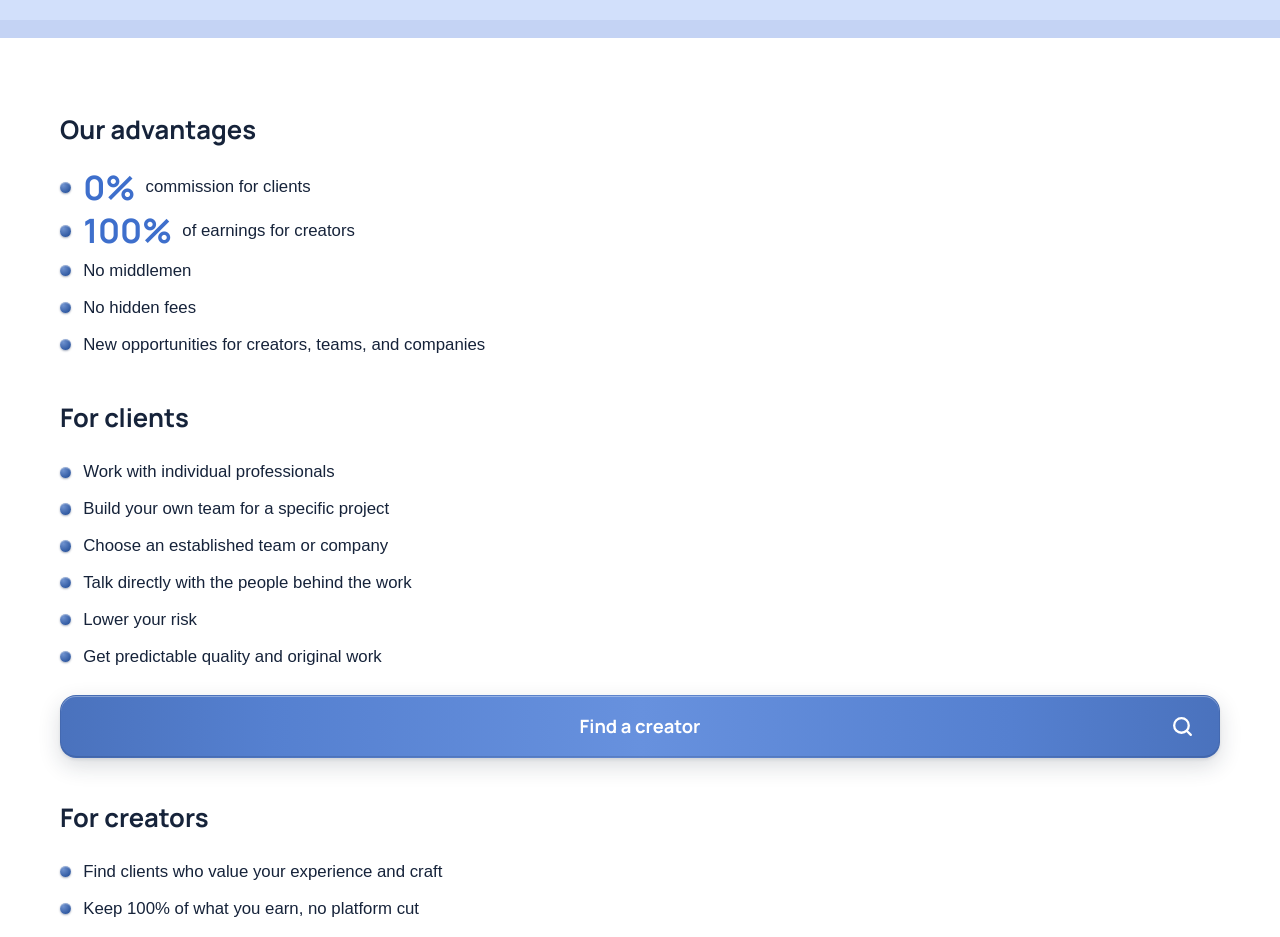
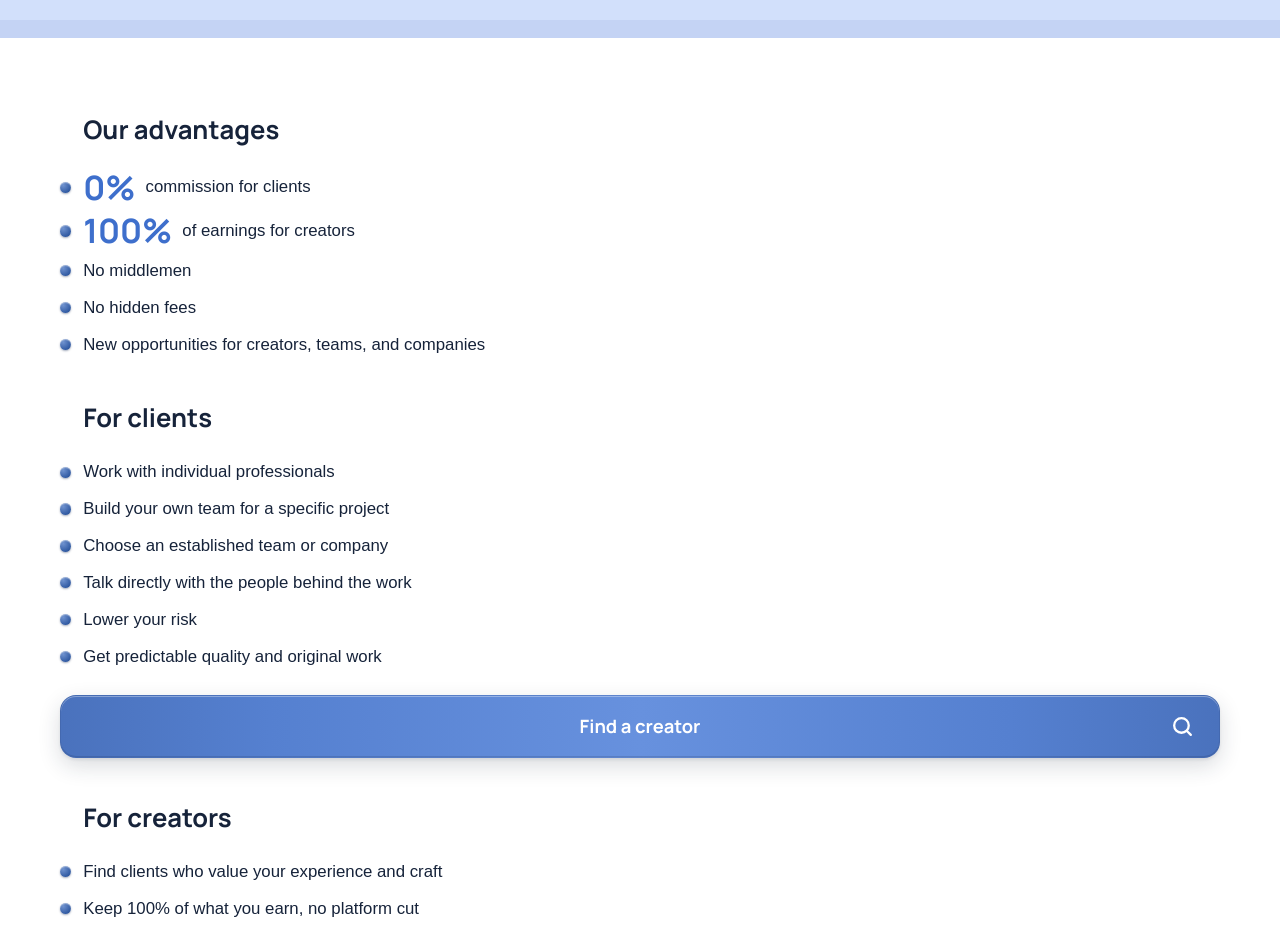
Before and after one commit to dm100usa-oss/no-ai-marketplace, a Next.js app: page /en in a window 1280 px wide. Shown: the part 695-1632 px from the top of the page. Built offline with nearby package versions, Linux system fonts and the light colour scheme; a web font is replaced by a local one.

Commit message:
Update page.tsx

```diff
--- a/src/app/[lang]/page.tsx
+++ b/src/app/[lang]/page.tsx
@@ -155,8 +155,11 @@ export default async function HomePage({
           {/* Advantages — the page opens on the numbers: they answer
               "why this platform" before anything else is asked of the reader.
               The intro line lives in the hero above and is not repeated here. */}
+          {/* Indented by the width of a bullet plus its gap (0.7rem +
+              0.75rem), so the heading starts exactly above the text of the
+              points below it rather than above their bullets. */}
           <p
-            className="text-left text-[1.35rem] font-bold md:text-[1.6rem]"
+            className="pl-[1.45rem] text-left text-[1.35rem] font-bold md:text-[1.6rem]"
             style={{ fontFamily: "var(--font-display)", color: "var(--color-ink)" }}
           >
             {dict.home.heroAdvantagesTitle}
@@ -212,7 +215,7 @@ export default async function HomePage({
 
           {/* For clients — same heading style and bullets, then the Find action */}
           <p
-            className="mt-10 text-left text-[1.35rem] font-bold md:text-[1.6rem]"
+            className="mt-10 pl-[1.45rem] text-left text-[1.35rem] font-bold md:text-[1.6rem]"
             style={{ fontFamily: "var(--font-display)", color: "var(--color-ink)" }}
           >
             {dict.home.heroClientsTitle}
@@ -245,7 +248,7 @@ export default async function HomePage({
 
           {/* For creators — same heading style and bullets, then the Join action */}
           <p
-            className="mt-10 text-left text-[1.35rem] font-bold md:text-[1.6rem]"
+            className="mt-10 pl-[1.45rem] text-left text-[1.35rem] font-bold md:text-[1.6rem]"
             style={{ fontFamily: "var(--font-display)", color: "var(--color-ink)" }}
           >
             {dict.home.heroCreatorsTitle}
```
